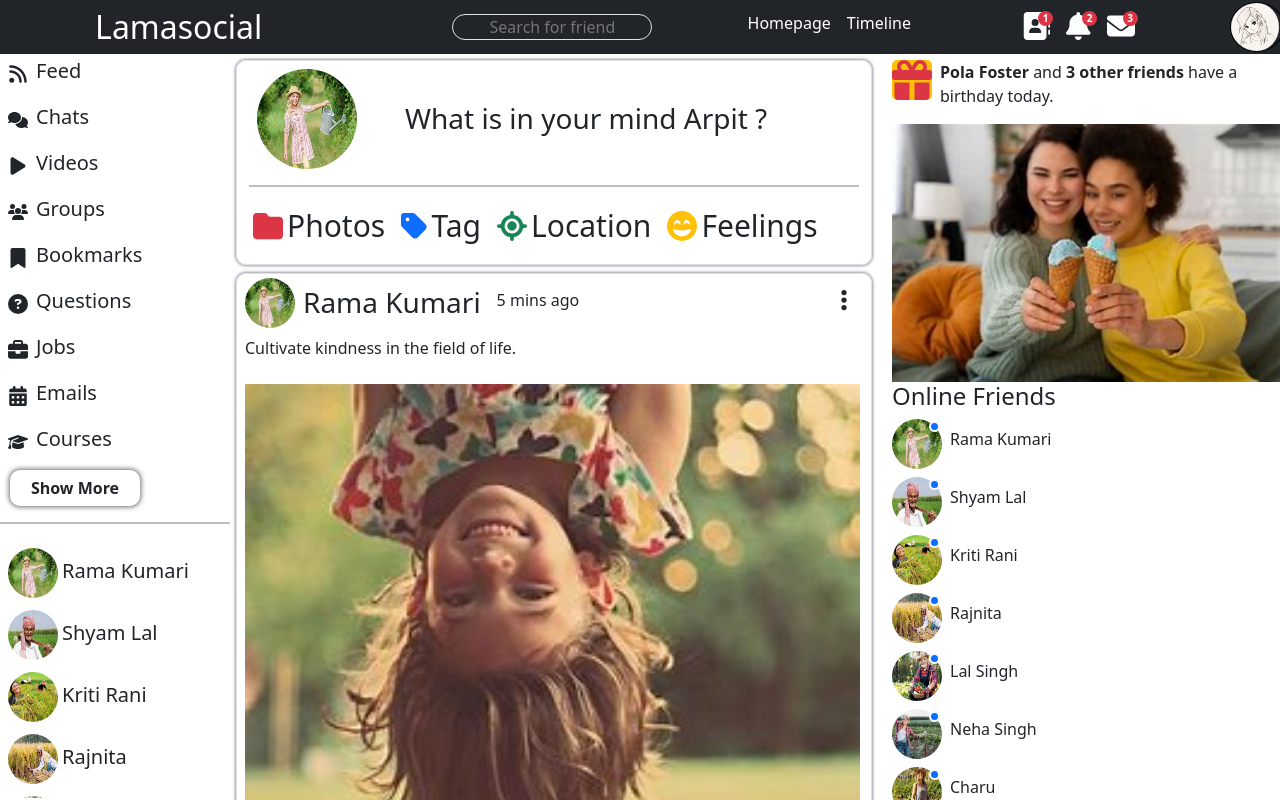
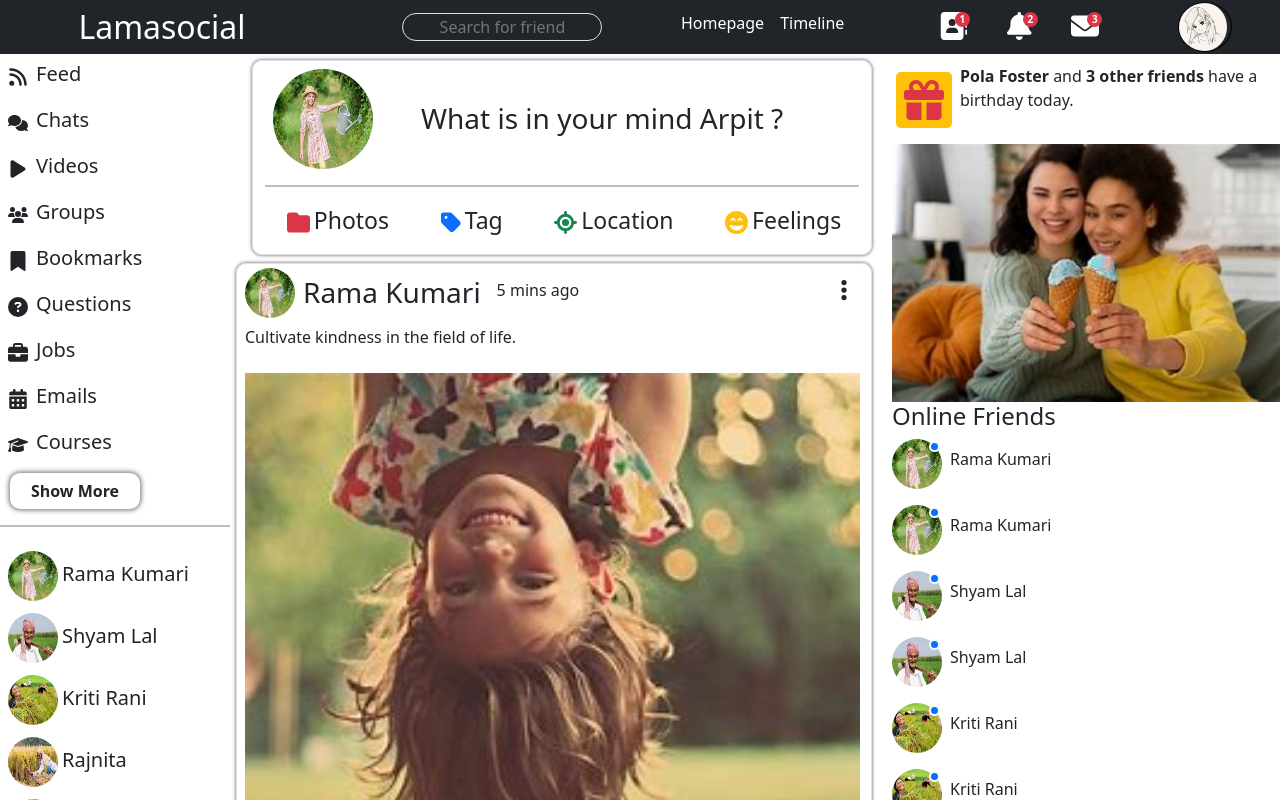
Before and after one commit to rajgahlot1/social_media, a React (Create React App) app: page / in a window 1280 px wide. Shown: the top 800 px of the page. Built offline with nearby package versions, Linux system fonts and the light colour scheme.

Commit message:
functions added

```diff
--- a/src/App.jsx
+++ b/src/App.jsx
@@ -1,6 +1,6 @@
 import 'bootstrap/dist/css/bootstrap.css'
 import 'bootstrap/dist/js/bootstrap.bundle.js'
-import React from 'react'
+import React, { useState } from 'react'
 
 import './index.css'
 import Homebar from './Homebar'
@@ -8,12 +8,20 @@ import { Navbar } from './Navbar'
 import Homepage from './Homepage'
 import Homepage2 from './Homepage2'
 const App = () => {
+  const [showData,setShowData]= useState(null);
+  const clickHandler=(data)=>{
+    setShowData(data===showData ? null :data)
+// console.log(data)
+console.log(data,showData)
+}
+
+
   return (<>
-    <Navbar/>
+    <Navbar clickHandler={clickHandler} showData={showData}/>
     <div className='row'>
-    <div className="col collapse d-md-block" style={{minWidth:'230px', maxWidth:'240px'}}><Homebar /></div>
-    <div className="col col-md-6 p-0"><Homepage /></div>
-    <div className="col-0 col-sm bg-white"><Homepage2 /></div></div></>
+    <div className={`col d-md-block me-0 pe-0 homebar bg-white ${showData==='homebarshow'?'homebarshow':''}`} style={{minWidth:'225px', maxWidth:'240px'}}><Homebar clickHandler={clickHandler} showData={showData}/></div>
+    <div className="col col-sm col-md-5 col-lg-6 p-0 homepageComp" ><Homepage clickHandler={clickHandler} showData={showData}/></div>
+    <div className="col-0 col-sm bg-white" style={{minWidth:'171px'}}><Homepage2 clickHandler={clickHandler} showData={showData}/></div></div></>
   )
 }
 
--- a/src/Homebar.jsx
+++ b/src/Homebar.jsx
@@ -4,7 +4,7 @@ import React from 'react'
 import { FontAwesomeIcon } from "@fortawesome/react-fontawesome";
 import {homedata,farmerdata} from './Homedata'
 export const Homebar = () => {
-  return (<><div className='collapse d-md-block  position-fixed z-1 fs-5 mt-5 pt-2 homeSlide pb-4' style={{minWidth:'230px', maxWidth:'240px'}}>
+  return (<><div className='d-md-block position-fixed z-1 fs-5 bg-white homeSlide pb-4' style={{top:'59px',minWidth:'230px', maxWidth:'240px'}}>
     {homedata.map((val)=>{
         return(
             <>
--- a/src/Homepage.jsx
+++ b/src/Homepage.jsx
@@ -1,35 +1,117 @@
-import React from 'react'
-import farmer1 from './images/farmer1.jpg'
-import { farmerdata } from './Homedata';
+import React from "react";
+import farmer1 from "./images/farmer1.jpg";
+import { farmerdata } from "./Homedata";
 import { FontAwesomeIcon } from "@fortawesome/react-fontawesome";
-import {faHeart,faEllipsisV, faFolder, faGrinBeam,faLocation, faTag, faThumbsUp } from '@fortawesome/free-solid-svg-icons';
+import {
+  faHeart,
+  faEllipsisV,
+  faFolder,
+  faGrinBeam,
+  faLocation,
+  faTag,
+  faThumbsUp,
+} from "@fortawesome/free-solid-svg-icons";
 
 const Homepage = () => {
   return (
     <>
-    <div className='homepage me-2 ms-4 ms-md-2 border' style={{boxShadow:'0px 0px 3px 1px #9a95a1',borderRadius:'10px'}}>
-        <div className='container'><div className='d-flex'><img src={farmer1} className='mt-2 ms-2 img-fluid rounded-circle' style={{width:'100px',height:'100px'}} alt="farmer"/><h3 className='flex pt-3 ps-md-5 ps-1'>What is in your mind Arpit ?</h3></div>
-        <hr/><div className='d-flex flex-row icons'><FontAwesomeIcon className='ms-1 me-1 mt-1 mt-lg-2 text-danger' icon={faFolder}/><p>Photos </p><FontAwesomeIcon className='ms-3 me-1 mt-1 mt-lg-2 text-primary' icon={faTag}/><p>Tag</p><FontAwesomeIcon className='ms-3 me-1 mt-1 mt-lg-2 text-success' icon={faLocation}/><p>Location</p><FontAwesomeIcon className='ms-3 me-1 mt-1 mt-lg-2 text-warning' icon={faGrinBeam}/><p>Feelings</p></div>
-             </div>
-    </div>
-{
-  farmerdata.map((val)=>{
-    return(
-<div className='mt-2 me-2 ms-4 ms-md-2 border' style={{boxShadow:'0px 0px 3px 1px #9a95a1',borderRadius:'10px'}}>
-    <div className='d-flex w-100 position-relative'><img className='ms-2 mt-1 rounded-circle' style={{height:'50px',width:'50px'}} src={val.farmerlogo} alt="" /><h3 className='mt-1 flex p-2' >{val.farmername}</h3><h4 className=' p-2 fs-6 fs-md-1 fw-light flex'>5 mins ago</h4><div className='position-absolute mt-2 end-0 me-4 fs-4'><FontAwesomeIcon icon={faEllipsisV}/></div></div>
-<p className='ms-2'>{val.sentence}</p>
-<img src={val.post} className='mt-2 me-2 ms-2 mb-4 img-fluid' style={{width:'97%'}} alt="" />
-<div><div className='d-flex align-items-center justify-content-between'><div className='d-flex'>
-  <FontAwesomeIcon className='fs-2 bg-primary text-white m-1 p-2 mt-0 rounded-circle' icon={faThumbsUp}/>
-  <FontAwesomeIcon className='fs-2 bg-danger text-white m-1 p-2 mt-0 rounded-circle' icon={faHeart}/>
-  <p className='mt-2 ms-3'>{val.likes} people like it</p></div><div className='me-3' style={{borderBottom:'1px solid black'}}>{val.comments} comments</div>
-  </div><div></div></div>
-    </div>
-    )
-  })
-}
+      <div
+        className="homepage me-2 ms-4 border"
+        style={{ boxShadow: "0px 0px 3px 1px #9a95a1", borderRadius: "10px" }}
+      >
+        <div className="container">
+          <div className="d-flex">
+            <img
+              src={farmer1}
+              className="mt-2 ms-2 img-fluid rounded-circle"
+              style={{ width: "100px", height: "100px" }}
+              alt="farmer"
+            />
+            <h3 className="flex pt-3 ps-md-5 ps-1">
+              What is in your mind Arpit ?
+            </h3>
+          </div>
+          <hr />
+          <div className="d-flex flex-row align-items-center justify-content-around icons">
+            <div className="d-flex"><FontAwesomeIcon
+              className="ms-1 me-1 mt-1 mt-lg-2 text-danger"
+              icon={faFolder}
+            />
+            <p>Photos </p>
+           </div> <div className="d-flex"><FontAwesomeIcon
+              className="ms-3 me-1 mt-1 mt-lg-2 text-primary"
+              icon={faTag}
+            />
+            <p>Tag</p>
+           </div> <div className="d-flex"><FontAwesomeIcon
+              className="ms-3 me-1 mt-1 mt-lg-2 text-success"
+              icon={faLocation}
+            />
+            <p>Location</p>
+           </div> <div className="d-flex"><FontAwesomeIcon
+              className="ms-3 me-1 mt-1 mt-lg-2 text-warning"
+              icon={faGrinBeam}
+            />
+            <p>Feelings</p>
+          </div></div>
+        </div>
+      </div>
+      {farmerdata.map((val) => {
+        return (
+          <div
+            className="mt-2 me-2 ms-4 ms-md-2 border"
+            style={{
+              boxShadow: "0px 0px 3px 1px #9a95a1",
+              borderRadius: "10px",
+            }}
+          >
+            <div className="d-flex farmname w-100 position-relative">
+              <img
+                className="ms-2 mt-1 rounded-circle"
+                style={{ height: "50px", width: "50px" }}
+                src={val.farmerlogo}
+                alt=""
+              />
+              <h3 className="mt-1  flex p-2">{val.farmername}</h3>
+              <h4 className=" p-2 fs-6 fs-md-1 fw-light flex">5 mins ago</h4>
+              <div className="position-absolute mt-2 end-0 me-4 fs-4">
+                <FontAwesomeIcon icon={faEllipsisV} />
+              </div>
+            </div>
+            <p className="ms-2">{val.sentence}</p>
+            <img
+              src={val.post}
+              className="mt-2 me-2 ms-2 mb-4 img-fluid"
+              style={{ width: "97%" }}
+              alt=""
+            />
+            <div>
+              <div className="homepageicon d-flex align-items-center justify-content-between">
+                <div className="d-flex">
+                  <FontAwesomeIcon
+                    className="fs-2 bg-primary text-white m-1 p-2 mt-0 rounded-circle"
+                    icon={faThumbsUp}
+                  />
+                  <FontAwesomeIcon
+                    className="fs-2 bg-danger text-white m-1 p-2 mt-0 rounded-circle"
+                    icon={faHeart}
+                  />
+                  <p className="mt-2 ms-3">{val.likes} people like it</p>
+                </div>
+                <div
+                  className="me-3 mb-2"
+                  style={{ borderBottom: "1px solid black" }}
+                >
+                  {val.comments} comments
+                </div>
+              </div>
+              <div></div>
+            </div>
+          </div>
+        );
+      })}
     </>
-  )
-}
+  );
+};
 
-export default Homepage
+export default Homepage;
--- a/src/Homepage2.jsx
+++ b/src/Homepage2.jsx
@@ -3,17 +3,22 @@ import { FontAwesomeIcon } from "@fortawesome/react-fontawesome";
 import { faGift } from '@fortawesome/free-solid-svg-icons';
 import birthday from './images/birthday.jpg'
 import { farmerdata } from './Homedata';
-const Homepage2 = () => {
+
+
+const Homepage2 = ({clickHandler, showData}) => {
+
   return (<>
-    <h3><div className='badge bg-primary d-sm-none position-fixed end-0 z-5 size-large'style={{borderTopRightRadius:'0px',borderBottomRightRadius:'0px',top:'150px' }}>Online Friends</div></h3>
-    <div className='homepage2 d-sm-block collapse'>
-      <div className='d-flex'><FontAwesomeIcon className='text-danger bg-warning fs-1' style={{borderRadius:'5px'}} icon={faGift}/><p className='ms-2 '><span className='fw-bold'>Pola Foster</span> and <span className='fw-bold'>3 other friends</span> have a birthday today.</p></div>
+  <div className='badge bg-primary d-sm-none position-fixed end-0 size-large' onClick={()=>clickHandler('homepage2')} style={{borderTopRightRadius:'0px',borderBottomRightRadius:'0px',cursor:'default',top:'200px' }}><h6>Online Friends</h6></div>
+
+    <div className={`${showData==='homepage2'?'homepagetwo': ''} z-7 mt-5 bg-white homepage2 position-fixed`}>
+      <div className='d-flex mt-3 mb-3'><FontAwesomeIcon className='mt-2 p-2 ms-1 text-danger bg-warning fs-1' style={{borderRadius:'5px'}} icon={faGift} onClick={()=>clickHandler('hello')}/><p className='ms-2 '><span className='fw-bold'>Pola Foster</span> and <span className='fw-bold'>3 other friends</span> have a birthday today.</p></div>
     <div><img src={birthday} className='img-fluid w-100' alt="" /></div>
-    <div style={{minWidth:'141px'}}><h4>Online Friends</h4>
+    <div ><h4>Online Friends</h4>
     {farmerdata.map((val)=>{
       return(
         <>
-        <div className='d-flex align-items-align-self-lg-center mt-2'><div className='position-relative'><div className='position-absolute bg-primary rounded-circle online border border-2 border-light' style={{height:'11px',width:'11px',right:'2px',top:'2px'}}></div><img src={val.farmerlogo} style={{height:'50px',width:'50px'}} className='rounded-circle' alt="" /></div><p className='mt-2 ms-2'>{val.farmername}</p></div>
+        <div className='d-flex align-items-align-self-lg-center mt-2 pb-2'><div className='position-relative'><div className='position-absolute bg-primary rounded-circle online border border-2 border-light' style={{height:'11px',width:'11px',right:'2px',top:'2px'}}></div><img src={val.farmerlogo} style={{height:'50px',width:'50px'}} className='rounded-circle' alt="" /></div><p className='mt-2 ms-2'>{val.farmername}</p></div>
+        <div className='d-flex align-items-align-self-lg-center mt-2 pb-2'><div className='position-relative'><div className='position-absolute bg-primary rounded-circle online border border-2 border-light' style={{height:'11px',width:'11px',right:'2px',top:'2px'}}></div><img src={val.farmerlogo} style={{height:'50px',width:'50px'}} className='rounded-circle' alt="" /></div><p className='mt-2 ms-2'>{val.farmername}</p></div>
         </>
       )
     })}
--- a/src/Navbar.jsx
+++ b/src/Navbar.jsx
@@ -1,4 +1,3 @@
-import { useState } from "react";
 import React from "react";
 import navimg from "./images/nav_logo.jpeg";
 import {
@@ -10,18 +9,14 @@ import {
   faSearch,
 } from "@fortawesome/free-solid-svg-icons";
 import { FontAwesomeIcon } from "@fortawesome/react-fontawesome";
-export const Navbar = () => {
-  const [iconShow,setIconShow]= useState(null);
+export const Navbar = ({clickHandler,showData}) => {
   const icon= [faAddressBook,faBell,faEnvelope];
-  const clickHandler=(data)=>{
-setIconShow(iconShow===null? data: null)
-  }
   return (
     <div className="position-fixed z-2 navbar bg-dark text-white d-flex align-items-center justify-content-between p-0 m-0">
-     <div><FontAwesomeIcon className="ps-2 d-block d-md-none" icon={faBars}/></div>
+     <div><FontAwesomeIcon className="ps-2 d-block d-md-none" onClick={()=>clickHandler('homebarshow')} icon={faBars}/></div>
       <h2 className="mt-2">Lamasocial</h2>
       <div><FontAwesomeIcon className="d-block ms-5 ms-lg-0 d-lg-none" onClick={()=>clickHandler('search')} icon={faSearch}/></div>
-      <input className={`d-lg-block collapse border rounded-pill text-center border-1 z-2 ${iconShow==='search'? 'show': ''}`}
+      <input className={`d-lg-block border rounded-pill text-center z-2 ${showData==='search'? 'search': ''}`}
         type="text"
         placeholder="Search for friend"
         style={{ width: "200px" }}
@@ -30,20 +25,9 @@ setIconShow(iconShow===null? data: null)
         <span> Homepage</span>
         <span>Timeline</span>
       </p>
-      <div className="d-flex gap-3">
-        {
-          icon.map((val,ind)=>{return( <div className="position-relative d-md-block collapse">
-            <FontAwesomeIcon className="fs-3" icon={val} />
-            <p
-              className="position-absolute positoin-sm-relative bottom-0 ms-3 text-white z-2 bg-danger rounded-circle text-center fw-bolder"
-              style={{ width: "15px", height: "15px", fontSize: "10px" }}
-            >
-              {ind+1}
-            </p>
-          </div> )})
-        }
-        <div className="position-relative d-block d-md-none">
-          <FontAwesomeIcon className="fs-3" icon={faPaperPlane} />
+      <div className="position-relative">
+      <div className="position-relative d-block d-md-none z-8">
+          <FontAwesomeIcon onClick={()=>clickHandler('showMess')} className="fs-3" icon={faPaperPlane} />
           <p
             className="position-absolute bottom-0 ms-3 text-white z-2 bg-danger rounded-circle text-center fw-bolder"
             style={{ width: "15px", height: "15px", fontSize: "10px" }}
@@ -51,8 +35,22 @@ setIconShow(iconShow===null? data: null)
             6
           </p>
         </div>
-      </div>
-      <div style={{ height: "50px", borderRadius: "50%"}}>
+      <div className={`d-flex gap-3 iconbox row z-1 bg-dark ${showData==='showMess'?'showMess':''}`}>
+
+        {
+          icon.map((val,ind)=>{return( <div className="d-md-block col-12 col-md">
+            <FontAwesomeIcon className="fs-3" icon={val} />
+            <p
+              className="position-absolute ms-3  d-flex flex-column flex-md-row align-items-center justify-content-center text-white z-2 bg-danger rounded-circle fw-bolder"
+              style={{ width: "15px", height: "15px", fontSize: "10px",marginTop:'-30px' }}
+            >
+              {ind+1}
+            </p>
+          </div> )})
+        }
+
+      </div></div>
+      <div style={{ height: "50px", borderRadius: "50%",paddingRight:'4%'}}>
         <img
           src={navimg}
           alt="hell"
--- a/src/index.css
+++ b/src/index.css
@@ -1,4 +1,4 @@
-
+.badge
 *,body{
     margin:0;
     padding:0;
@@ -23,6 +23,16 @@ html{
 hr{
     border : 1px solid rgb(0, 0, 0)
 }
+.homepage2{
+    height: calc(100vh - 10px);
+    overflow-y: scroll;
+    /* direction: rtl; */
+}
+
+/* .homepage2 > * {
+    direction: ltr;
+} */
+
 .homeSlide{
     height: calc(100vh - 50px);
         overflow-y: hidden;
@@ -44,13 +54,60 @@ overflow-y: scroll;
     align-items: center;
     justify-content: center;
 }
+@media(max-width:576px){
+     .homepageComp{
+position: absolute;
+right:0;
+top:0;
+     }
+     .badge:active{
+        opacity:0.7;
+    }
+     .badge{
+        z-index: 12;
+     }
+ .homepage2{
+    width:0%;
+    transition: width 0.5s ease;
+ }
+ .homepage2.homepagetwo{
+    width:100%;
+ }
+    }
+@media(max-width:768px){
+.homebar{
+    top:50px;
+    position:absolute;
+    left:-100%;
+    height:100vh;
+    transition:left 1s ease;
+    z-index:10;
+}
+.homebar.homebarshow{
+    left:0%
+}
+.iconbox{
+    position:absolute;
+    display: flex;
+    top:-138px;
+    flex-direction:column;
+    transition: top 0.4s ease;
+}
+.iconbox.showMess{
+    top:38px;
+}
+}
 @media(max-width:992px){
     .navbar input{
         position: absolute;
         outline: none;
-        top:50px;
-        right:20px;
-        color:#212529
+        top:55px;
+        right:-200px;
+        color:#212529;
+        transition: right 1s ease;
+    }
+    .navbar input.search{
+        right:35px
     }
 }
 @media(min-width:992px){
@@ -63,8 +120,27 @@ overflow-y: scroll;
         font-size:23px;
     }
 }
-@media(min-width:1200px){
-    .homepage .container .icons{
-        font-size:30px;
+@media(max-width:992px){
+    .navbar input{
+        outline:none;
+        background-color: #212529f1;
+        color:white;
+        height: 40px;
+        border:none;
     }
 }
+@media (min-width: 767px) and (max-width: 934px) {
+  .homepage h3{
+    font-size:20px;
+  }
+  .homepage .container p{
+    font-size:12px;
+  }
+  .farmname h3{
+    font-size:19px;
+  }
+  .homepageicon p,div{
+    font-size:13px;
+  }
+
+  }
```
